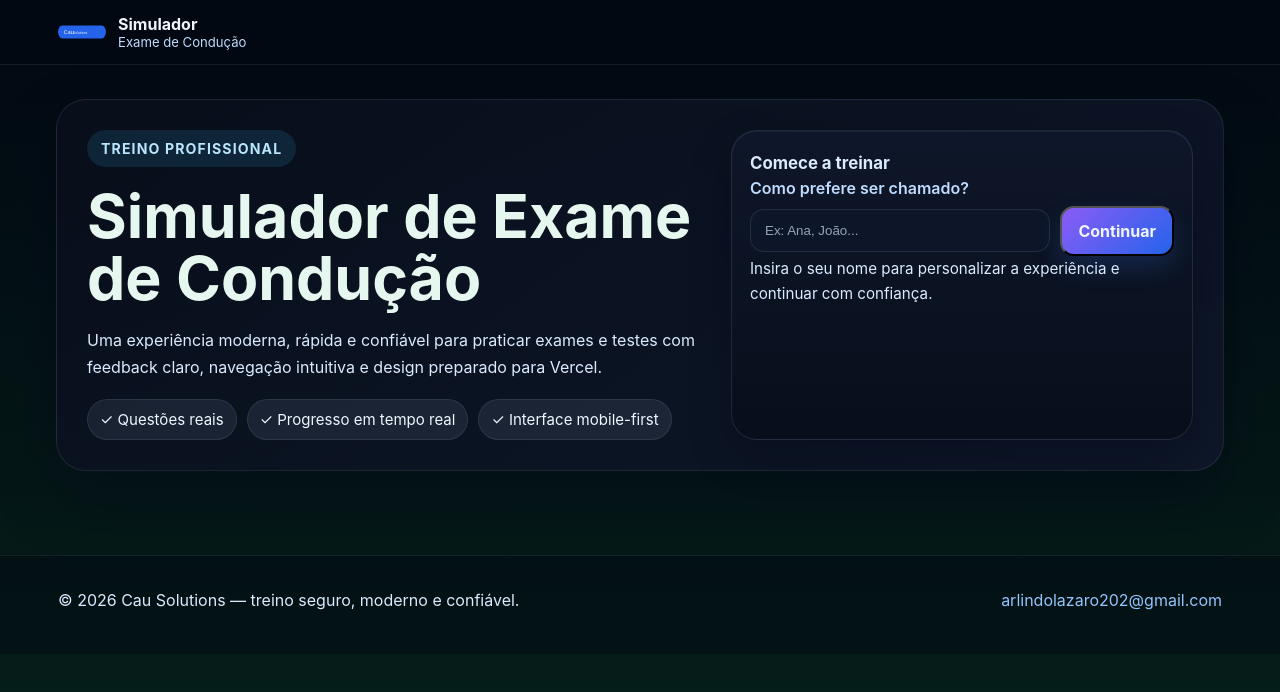
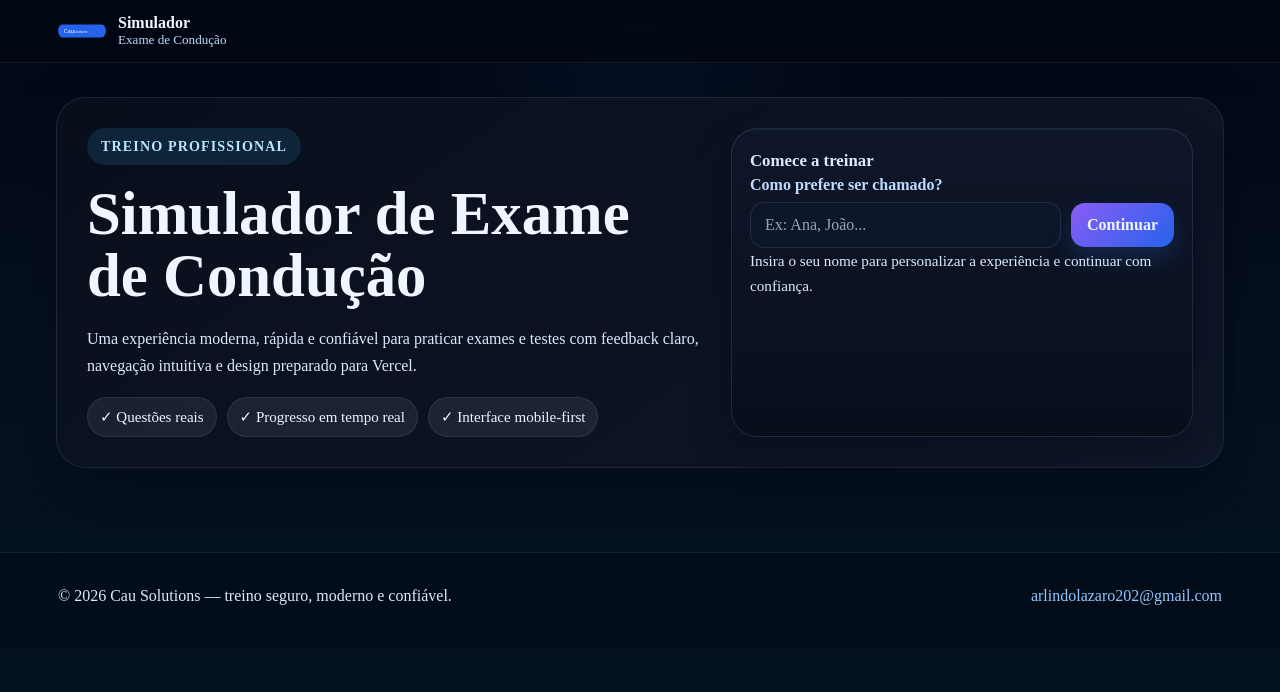
Before and after one commit to arlindolazaro/simulador-exame-conducao, a Next.js app: page / in a window 1280 px wide. Shown: the top 692 px of the page. Built offline with nearby package versions, Linux system fonts and the light colour scheme.

Commit message:
style: atualizar tema global e identidade visual

```diff
--- a/styles/globals.css
+++ b/styles/globals.css
@@ -2,15 +2,40 @@ html {
   scroll-behavior: smooth;
 }
 
-body {
-  margin: 0;
-  font-family: Inter, system-ui, -apple-system, BlinkMacSystemFont, 'Segoe UI', sans-serif;
-  background: linear-gradient(180deg, #020812 0%, #06211a 100%);
-  color: #e6f7ef;
+:root {
+  color-scheme: dark;
+  --bg: #020617;
+  --panel: rgba(8, 15, 27, 0.82);
+  --panel-2: rgba(15, 23, 42, 0.92);
+  --line: rgba(148, 163, 184, 0.18);
+  --text: #eff6ff;
+  --muted: #bfdbfe;
+  --accent: #38bdf8;
+  --accent-2: #8b5cf6;
+  --success: #34d399;
+  --danger: #fb7185;
 }
 
 * {
   box-sizing: border-box;
+}
+
+body {
+  margin: 0;
+  font-family: Inter, 'Segoe UI', Arial, sans-serif;
+  background:
+    radial-gradient(circle at top, rgba(56, 189, 248, 0.06), transparent 22%),
+    linear-gradient(180deg, #020617 0%, #06111f 44%, #03131f 100%);
+  color: var(--text);
+  -webkit-font-smoothing: antialiased;
+}
+
+body, button, input, textarea, select {
+  font: inherit;
+}
+
+::selection {
+  background: rgba(56, 189, 248, 0.25);
 }
 
 a {
@@ -19,7 +44,15 @@ a {
 }
 
 button {
-  font: inherit;
+  border: none;
+  cursor: pointer;
+}
+
+button:focus-visible,
+input:focus-visible,
+a:focus-visible {
+  outline: 3px solid rgba(56, 189, 248, 0.35);
+  outline-offset: 2px;
 }
 
 img {
```
